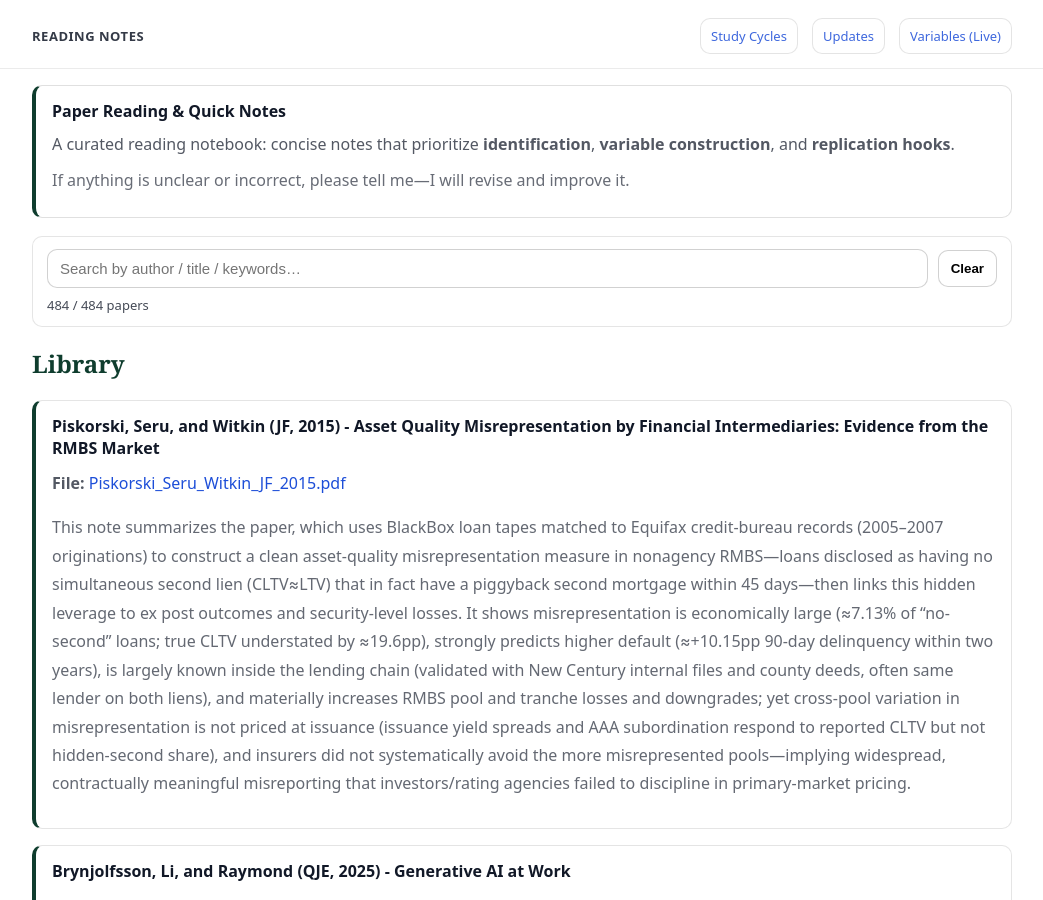
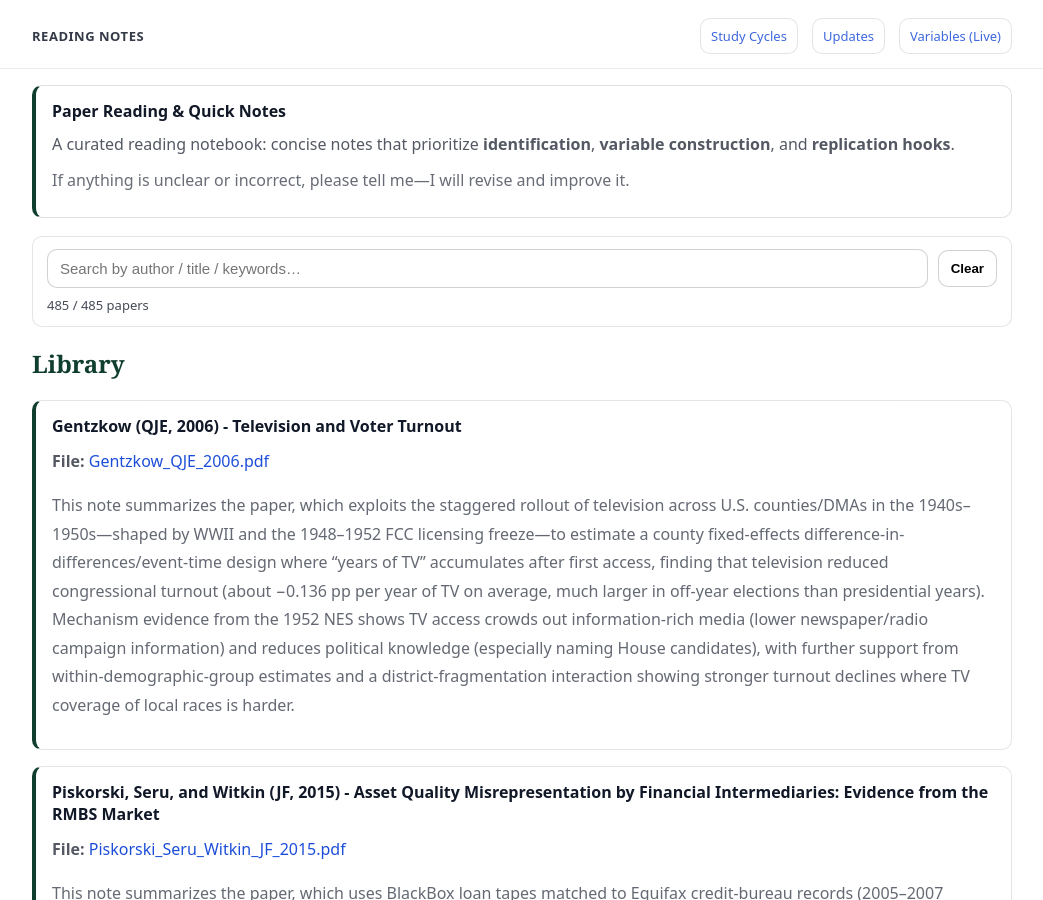
Before and after one commit to yaxinzn/study-archive, a Jekyll site: the page built from reading/index.md, in a window 1280 px wide and 900 px high. Shown: the whole window, without its empty margins (118-1161 px from the left). Built offline with Jekyll 4.4.1, drawn with Linux system fonts in a browser that asks for light colours.

Commit message:
Reading: add/update Gentzkow_QJE_2006.pdf

```diff
--- a/_data/reading.yml
+++ b/_data/reading.yml
@@ -1,3 +1,7 @@
+- title: "Gentzkow (QJE, 2006) - Television and Voter Turnout"
+  file: "Gentzkow_QJE_2006.pdf"
+  desc: "This note summarizes the paper, which exploits the staggered rollout of television across U.S. counties/DMAs in the 1940s–1950s—shaped by WWII and the 1948–1952 FCC licensing freeze—to estimate a county fixed-effects difference-in-differences/event-time design where “years of TV” accumulates after first access, finding that television reduced congressional turnout (about −0.136 pp per year of TV on average, much larger in off-year elections than presidential years). Mechanism evidence from the 1952 NES shows TV access crowds out information-rich media (lower newspaper/radio campaign information) and reduces political knowledge (especially naming House candidates), with further support from within-demographic-group estimates and a district-fragmentation interaction showing stronger turnout declines where TV coverage of local races is harder."
+
 - title: "Piskorski, Seru, and Witkin (JF, 2015) - Asset Quality Misrepresentation by Financial Intermediaries: Evidence from the RMBS Market"
   file: "Piskorski_Seru_Witkin_JF_2015.pdf"
   desc: "This note summarizes the paper, which uses BlackBox loan tapes matched to Equifax credit-bureau records (2005–2007 originations) to construct a clean asset-quality misrepresentation measure in nonagency RMBS—loans disclosed as having no simultaneous second lien (CLTV≈LTV) that in fact have a piggyback second mortgage within 45 days—then links this hidden leverage to ex post outcomes and security-level losses. It shows misrepresentation is economically large (≈7.13% of “no-second” loans; true CLTV understated by ≈19.6pp), strongly predicts higher default (≈+10.15pp 90-day delinquency within two years), is largely known inside the lending chain (validated with New Century internal files and county deeds, often same lender on both liens), and materially increases RMBS pool and tranche losses and downgrades; yet cross-pool variation in misrepresentation is not priced at issuance (issuance yield spreads and AAA subordination respond to reported CLTV but not hidden-second share), and insurers did not systematically avoid the more misrepresented pools—implying widespread, contractually meaningful misreporting that investors/rating agencies failed to discipline in primary-market pricing."
```
Also changed, not shown: 1 other file.
